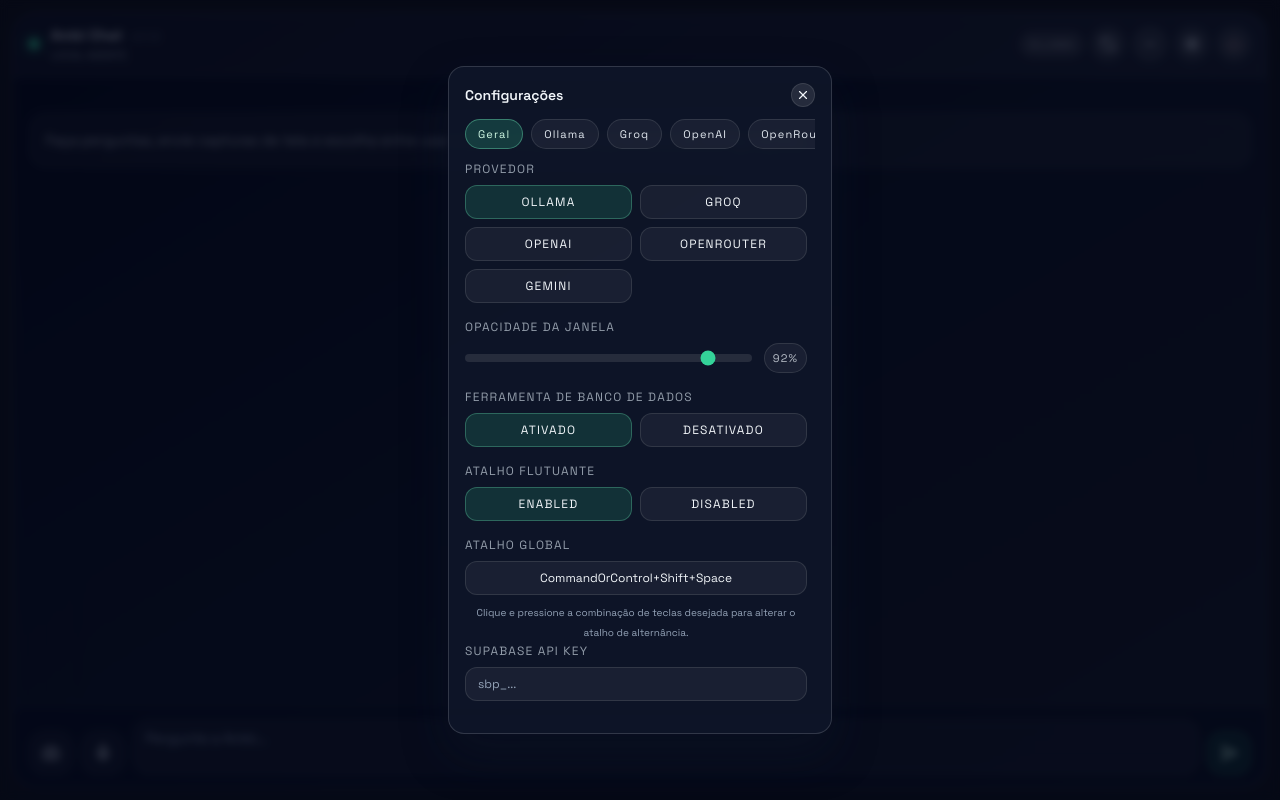
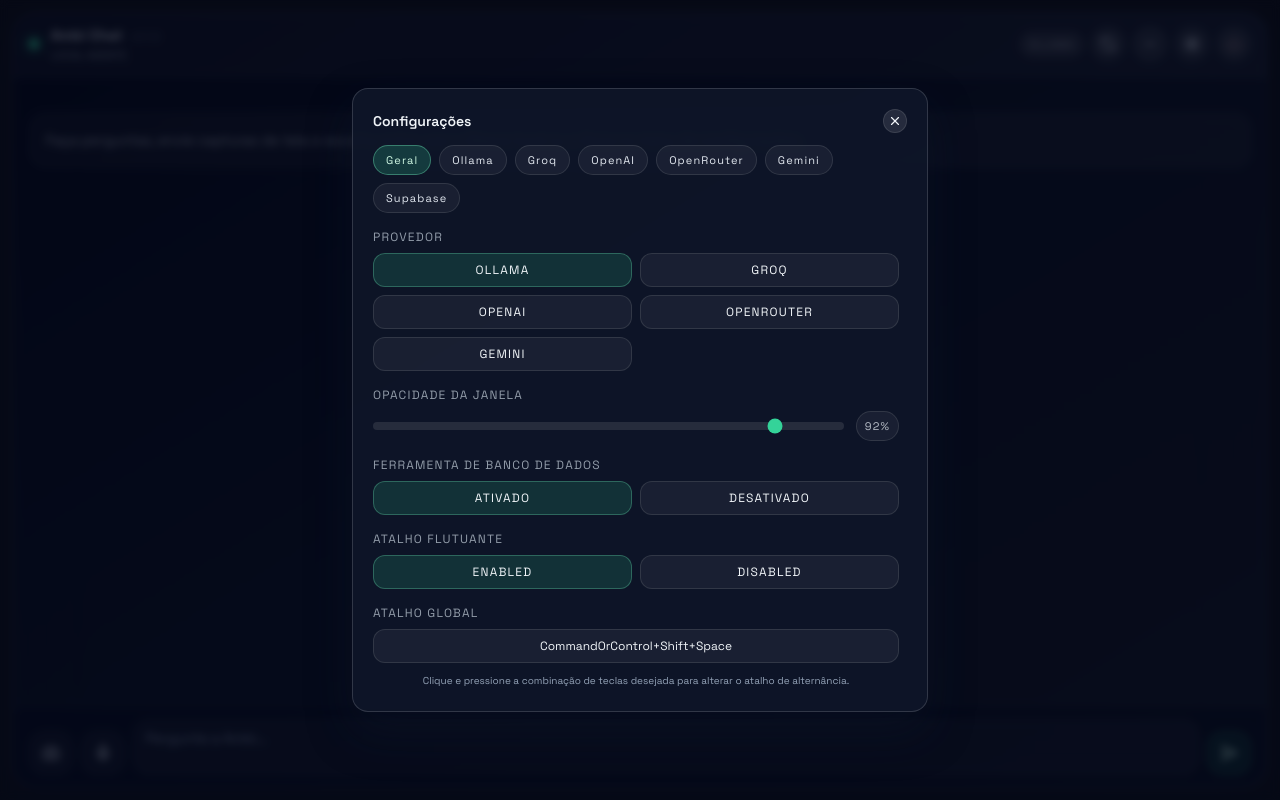
Before and after one commit to AmbientalSC/assistru, a React (Vite) app: page / in a window 1280 px wide. Both pictures are taken after a click on the button 1192 px from the left and 44 px from the top of the page. Built offline with nearby package versions, Linux system fonts and the light colour scheme; the HTML template or start-up script is replaced by a standard one.

Commit message:
chore: release v0.1.9

```diff
--- a/electron/preload.js
+++ b/electron/preload.js
@@ -21,6 +21,10 @@
     ipcRenderer.on('provider:status', handler);
     return () => ipcRenderer.removeListener('provider:status', handler);
   },
-  onUpdateDownloaded: (callback) => ipcRenderer.on('update-downloaded', callback),
+  onUpdateDownloaded: (callback) => {
+    const handler = (_event, payload) => callback(payload);
+    ipcRenderer.on('update-downloaded', handler);
+    return () => ipcRenderer.removeListener('update-downloaded', handler);
+  },
   installUpdate: () => ipcRenderer.invoke('update:install')
 });
--- a/package.json
+++ b/package.json
@@ -1,6 +1,6 @@
 {
   "name": "ambi-chat",
-  "version": "0.1.8",
+  "version": "0.1.9",
   "description": "Assistente de IA flutuante para consulta de materiais recicláveis",
   "author": "Ambiental Limpeza Urbana LTDA",
   "license": "MIT",
--- a/src/App.jsx
+++ b/src/App.jsx
@@ -783,7 +783,7 @@
             <span className="flex h-2.5 w-2.5 rounded-full bg-emerald-400 shadow-[0_0_12px_rgba(52,211,153,0.9)]" />
             <div>
               <h1 className="text-sm font-semibold tracking-wide text-slate-100">
-                Ambi Chat <span className="ml-1 text-[10px] font-normal text-slate-400 opacity-60">v0.1.8</span>
+                Ambi Chat <span className="ml-1 text-[10px] font-normal text-slate-400 opacity-60">v0.1.9</span>
               </h1>
               {updateAvailable && (
                 <button
@@ -1022,7 +1022,7 @@
 
       {showSettings && (
         <div className="no-drag absolute inset-0 z-20 flex items-center justify-center bg-slate-950/70 backdrop-blur-sm">
-          <div className="w-[90%] max-w-sm rounded-2xl border border-white/15 bg-slate-900/90 p-4 text-sm text-slate-100 shadow-glass">
+          <div className="w-[95%] max-w-xl rounded-2xl border border-white/15 bg-slate-900/90 p-5 text-sm text-slate-100 shadow-glass">
             <div className="mb-3 flex items-center justify-between">
               <h2 className="text-sm font-semibold">Configurações</h2>
               <button
@@ -1033,14 +1033,15 @@
                 <X size={14} />
               </button>
             </div>
-            <div className="flex flex-nowrap gap-2 overflow-x-auto pb-3 text-[11px] uppercase tracking-widest text-slate-300/80">
+            <div className="flex flex-wrap gap-2 pb-4 text-[11px] uppercase tracking-widest text-slate-300/80">
               {[
                 { key: 'general', label: 'Geral' },
                 { key: 'ollama', label: 'Ollama' },
                 { key: 'groq', label: 'Groq' },
                 { key: 'openai', label: 'OpenAI' },
                 { key: 'openrouter', label: 'OpenRouter' },
-                { key: 'gemini', label: 'Gemini' }
+                { key: 'gemini', label: 'Gemini' },
+                { key: 'supabase', label: 'Supabase' }
               ].map((tab) => (
                 <button
                   key={tab.key}
@@ -1187,17 +1188,6 @@
                   <p className="mt-2 text-[10px] text-slate-400 text-center">
                     Clique e pressione a combinação de teclas desejada para alterar o atalho de alternância.
                   </p>
-
-                  <label className="mb-2 block text-xs uppercase tracking-widest text-slate-300/70">
-                    Supabase API Key
-                  </label>
-                  <input
-                    className="mb-4 w-full rounded-xl border border-white/10 bg-white/5 px-3 py-2 text-xs text-slate-100 placeholder:text-slate-400 focus:outline-none focus:ring-2 focus:ring-emerald-400/40"
-                    type="password"
-                    placeholder="sbp_..."
-                    value={settings.supabaseApiKey || ''}
-                    onChange={(event) => updateSetting('supabaseApiKey', event.target.value)}
-                  />
                 </div>
               )}
 
@@ -1512,6 +1502,25 @@
                   )}
                 </div>
               )}
+
+
+              {settingsTab === 'supabase' && (
+                <div>
+                  <label className="mb-2 block text-xs uppercase tracking-widest text-slate-300/70">
+                    Supabase API Key
+                  </label>
+                  <input
+                    className="mb-4 w-full rounded-xl border border-white/10 bg-white/5 px-3 py-2 text-xs text-slate-100 placeholder:text-slate-400 focus:outline-none focus:ring-2 focus:ring-emerald-400/40"
+                    type="password"
+                    placeholder="sbp_..."
+                    value={settings.supabaseApiKey || ''}
+                    onChange={(event) => updateSetting('supabaseApiKey', event.target.value)}
+                  />
+                  <p className="text-[11px] text-slate-400">
+                    Chave de API necessária para acessar recursos de banco de dados vetorial.
+                  </p>
+                </div>
+              )}
             </div>
           </div>
         </div>
```
Also changed, not shown: .agent/workflows/releaseguide.md (added).
